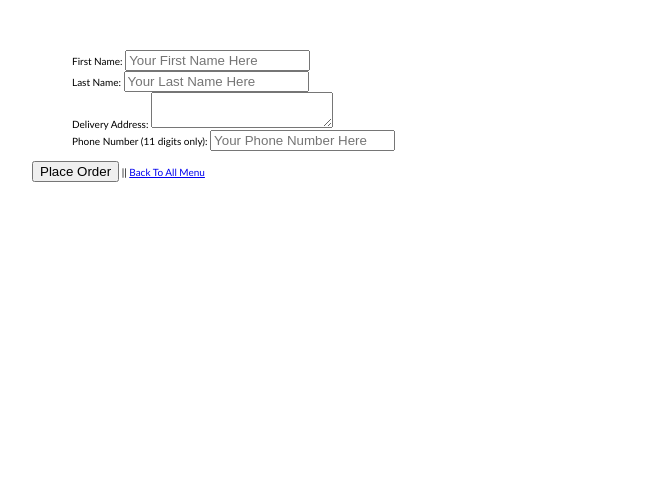
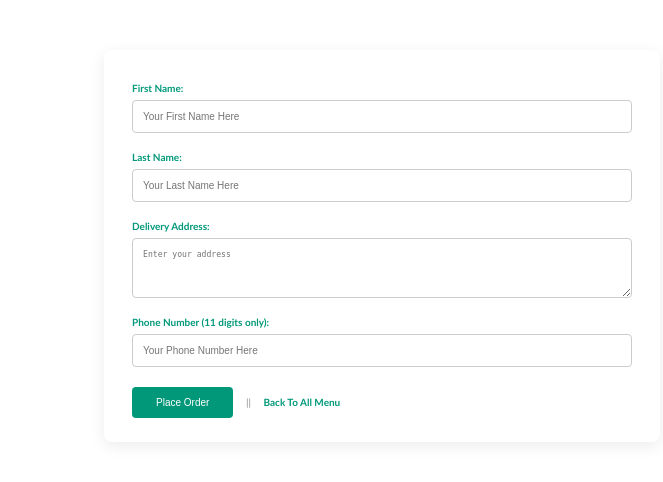
Before and after one commit to kiwixcompo/automated_restaurant, a PHP site: page /continue_order.php in a window 1280 px wide. Shown: the top 482 px of the page, without its empty margins (276-939 px from the left). Run offline with PHP 8.4, Linux system fonts and the light colour scheme.

Commit message:
Style continue_order.php with modern form UI and improve user experience

```diff
--- a/continue_order.php
+++ b/continue_order.php
@@ -1,8 +1,8 @@
 <?php include 'includes/header.php'; ?>
 <?php include 'db.php'; ?>
 <?php session_start(); ?>
-	<form method="POST" accept-charset="utf-8">
-
+<div class="order-form-container">
+<form method="POST" accept-charset="utf-8" class="styled-order-form">
 	<ul>
 		<li><label>First Name: </label>
 			<input type="text" name="cust_fname" placeholder="Your First Name Here">
@@ -11,14 +11,80 @@
 			<input type="text" name="cust_lname" placeholder="Your Last Name Here">
 		</li>
 		<li><label>Delivery Address: </label>
-				<textarea name="cust_address"></textarea>
+			<textarea name="cust_address" placeholder="Enter your address"></textarea>
 		</li>
 		<li><label>Phone Number (11 digits only): </label>
-				<input type="text" name="cust_phone" placeholder="Your Phone Number Here"  maxlength="11">
+			<input type="text" name="cust_phone" placeholder="Your Phone Number Here" maxlength="11">
 		</li>
 	</ul>
-		<input type="submit" name="place_order" value="Place Order"> || <a href="all_menu.php">Back To All Menu</a>
+	<input type="submit" name="place_order" value="Place Order" class="order-btn"> <span class="or">||</span> <a href="all_menu.php" class="back-link">Back To All Menu</a>
 </form>
+</div>
+<style>
+.order-form-container {
+    max-width: 500px;
+    margin: 40px auto;
+    background: #fff;
+    border-radius: 8px;
+    box-shadow: 0 4px 16px rgba(0,0,0,0.08);
+    padding: 32px 28px 24px 28px;
+}
+.styled-order-form ul {
+    list-style: none;
+    padding: 0;
+    margin: 0 0 20px 0;
+}
+.styled-order-form li {
+    margin-bottom: 18px;
+    display: flex;
+    flex-direction: column;
+}
+.styled-order-form label {
+    font-weight: bold;
+    margin-bottom: 6px;
+    color: #009879;
+}
+.styled-order-form input[type="text"],
+.styled-order-form textarea {
+    padding: 10px;
+    border: 1px solid #ccc;
+    border-radius: 4px;
+    font-size: 1em;
+    width: 100%;
+    box-sizing: border-box;
+}
+.styled-order-form textarea {
+    min-height: 60px;
+    resize: vertical;
+}
+.order-btn {
+    background: #009879;
+    color: #fff;
+    border: none;
+    padding: 10px 24px;
+    border-radius: 4px;
+    font-size: 1em;
+    cursor: pointer;
+    transition: background 0.2s;
+}
+.order-btn:hover {
+    background: #007a63;
+}
+.or {
+    margin: 0 10px;
+    color: #888;
+}
+.back-link {
+    color: #009879;
+    text-decoration: none;
+    font-weight: bold;
+    transition: color 0.2s;
+}
+.back-link:hover {
+    color: #007a63;
+    text-decoration: underline;
+}
+</style>
 
 	<?php
 			$zero = 0;
```
Also changed, not shown: all_menu.php (+11 -22 lines), footer.php (+20 -0 lines), reservation.php (+37 -3 lines). Lines whose indentation alone changed are shown as unchanged.
